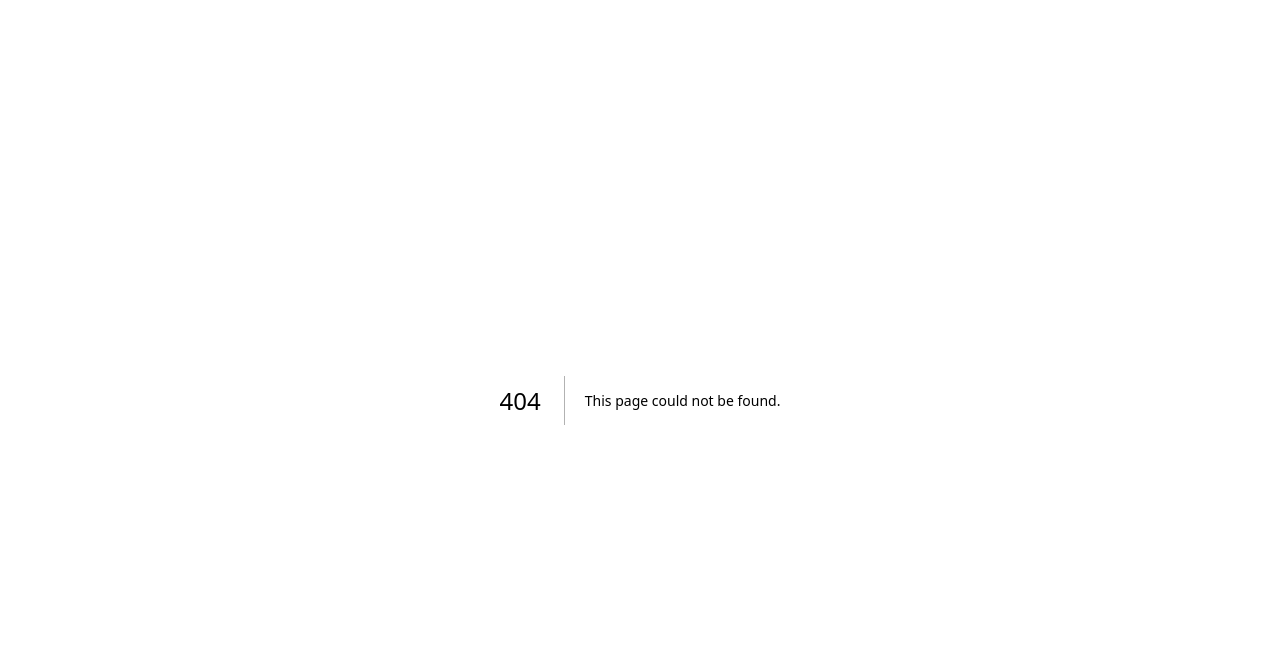
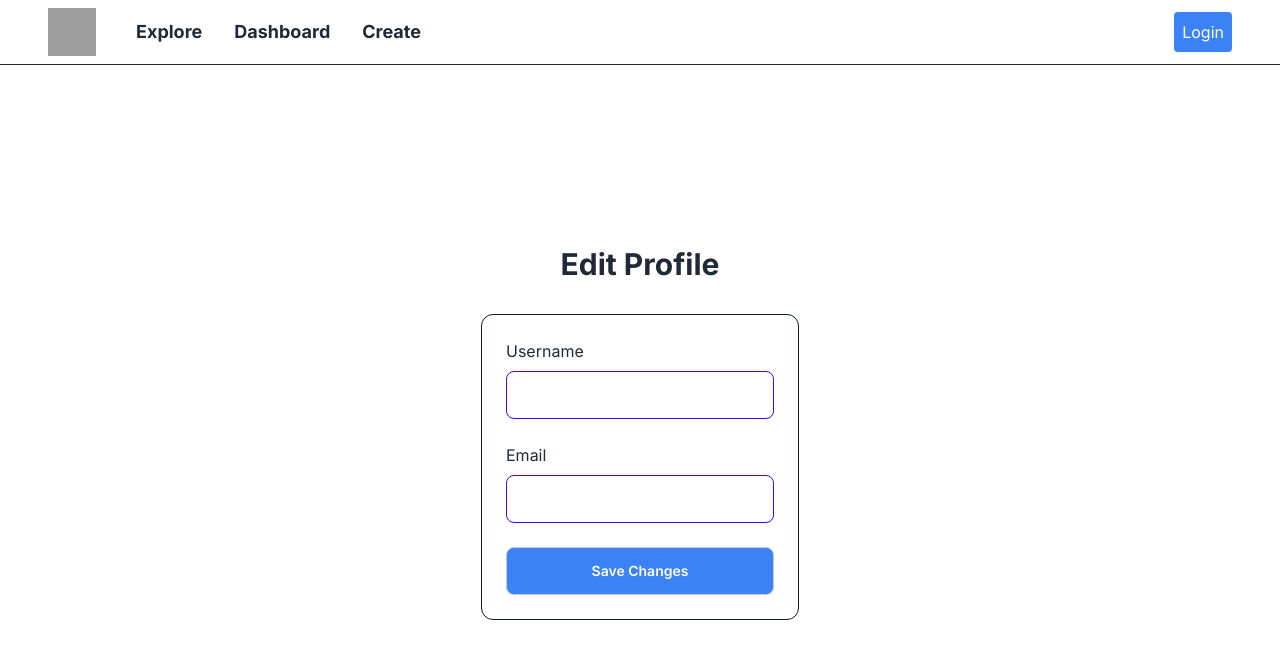
Before and after one commit to raihanizar/thread-center, a Next.js app: page /profile in a window 1280 px wide. Before the commit this address had no page. Shown: the top 658 px of the page. Built offline with nearby package versions, Linux system fonts and the light colour scheme; grey boxes are pictures that could not be loaded.

Commit message:
USERINFO FEAT: new user detail page

```diff
--- a/src/app/dashboard/new/page.js
+++ b/src/app/profile/page.js
@@ -1,10 +1,10 @@
-"use client"
+"use client";
 
-import { CreateThreads } from "@/components/CreateThreads";
+import { Profile } from "@/components/Profile";
 import { Header } from "@/components/ui/Header";
 import React, { useEffect, useState } from "react";
 
-export default function page() {
+export default function Page() {
   const [userData, setUserData] = useState(null);
 
   useEffect(() => {
@@ -14,9 +14,9 @@ export default function page() {
   }, []);
 
   return (
-    <>
+    <div className="flex flex-col h-dvh">
       <Header userData={userData} />
-      <CreateThreads userData={userData} />
-    </>
+      <Profile userData={userData} />
+    </div>
   )
 }
--- /dev/null
+++ b/src/components/Profile.jsx
@@ -0,0 +1,35 @@
+"use client"
+
+export function Profile({ userData }) {
+
+  return (
+    <main className="grow flex flex-col gap-8 p-8 md:p-20 justify-center items-center">
+      <h1 className="text-3xl font-bold">Edit Profile</h1>
+      <div className="flex flex-col gap-6 p-6 border border-slate-900 rounded-xl">
+        <div className="flex flex-col gap-2">
+          <label htmlFor="username">Username</label>
+          <input
+            type="text"
+            id="username"
+            name="username"
+            className="input input-primary"
+            defaultValue={userData?.username}
+          />
+        </div>
+        <div className="flex flex-col gap-2">
+          <label htmlFor="email">Email</label>
+          <input
+            type="email"
+            id="email"
+            name="email"
+            className="input input-primary"
+            defaultValue={userData?.email}
+          />
+        </div>
+        <button
+          className="w-full btn btn-active bg-blue-500 hover:bg-blue-600 text-white"
+          type="submit">Save Changes</button>
+      </div>
+    </main>
+  )
+}
--- a/src/components/dashboard/Dashboard.jsx
+++ b/src/components/dashboard/Dashboard.jsx
@@ -3,6 +3,7 @@
 import React, { useState } from "react";
 import { CreatedThreads } from "@/components/dashboard/CreatedBookmark";
 import { SavedBookmarks } from "@/components/dashboard/SavedBookmark";
+import Link from "next/link";
 
 export function Dashboard() {
   const [activeTab, setActiveTab] = useState("created");
@@ -31,7 +32,7 @@ export function Dashboard() {
       {/* Buttons (Share and Edit Profile) */}
       <div className="flex justify-center mt-4 items-center space-x-2">
         <button className="btn btn-primary text-white">Share</button>
-        <button className="btn btn-primary text-white">Edit Profile</button>
+        <Link className="btn btn-primary text-white" href="/profile">Edit Profile</Link>
       </div>
 
       {/* Tabs (Created and Saved) */}
--- a/src/components/ui/Header.jsx
+++ b/src/components/ui/Header.jsx
@@ -1,34 +1,34 @@
 "use client"
 
 import Link from "next/link"
-import { useState } from "react"
+import { CircleUserRound } from 'lucide-react';
 
 export function Header({ userData }) {
-  const [isClicked, setIsClicked] = [true, false, false]
 
   return (
-    <div className="flex flex-row justify-between border-b border-slate-800 p-4 md:py-4 md:px-16">
-      <div className="flex flex-row gap-16">
+    <div className="flex flex-row justify-between border-b border-slate-800 p-2 md:py-2 md:px-12">
+      <div className="flex flex-row gap-10">
         <img src="/logo.svg" alt="logo" className="w-12 h-12" />
         <div className="flex flex-row items-center gap-8">
-          <Link className={`text-xl font-bold ${isClicked[0] ? "underline" : ""} hover:underline hover:cursor-pointer`}
-            onClick={() => setIsClicked([true, false, false])}
+          <Link className={`text-lg font-bold hover:underline hover:cursor-pointer`}
             href={"/explore"}>Explore</Link>
-          <Link className={`text-xl font-bold ${isClicked[1] ? "underline" : ""} hover:underline hover:cursor-pointer`}
-            onClick={() => setIsClicked([false, true, false])}
+          <Link className={`text-lg font-bold hover:underline hover:cursor-pointer`}
             href={"/dashboard"}>Dashboard</Link>
-          <Link className={`text-xl font-bold ${isClicked[2] ? "underline" : ""} hover:underline hover:cursor-pointer`}
-            onClick={() => setIsClicked([false, false, true])}
+          <Link className={`text-lg font-bold hover:underline hover:cursor-pointer`}
             href={"/dashboard/new"}>Create</Link>
         </div>
       </div>
       <div className="flex flex-row items-center">
-        <div className="flex flex-row items-center">
-          {userData ? (
-            <h1 className="text-xl font-bold underline">{userData?.username}</h1>)
-            : (<Link className="bg-blue-500 text-white hover:bg-blue-600 p-2 rounded" href={"/login"}>Login</Link>)
-          }
-        </div>
+        {userData ? (
+          <Link
+            className="flex flex-row justify-center items-center gap-2 rounded-lg p-2 border border-slate-800 hover:bg-slate-200 hover:cursor-pointer"
+            href={"/profile"}>
+            <CircleUserRound />
+            <h1 className="text-lg font-bold underline">{userData?.username}</h1>
+          </Link>
+        )
+          : (<Link className="bg-blue-500 text-white hover:bg-blue-600 p-2 rounded" href={"/login"}>Login</Link>)
+        }
       </div>
     </div>
   )
```
